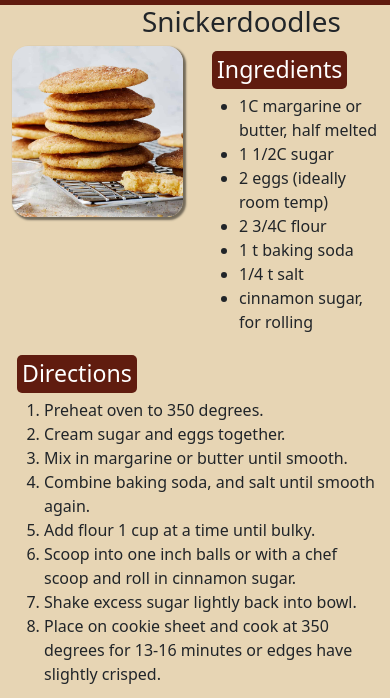
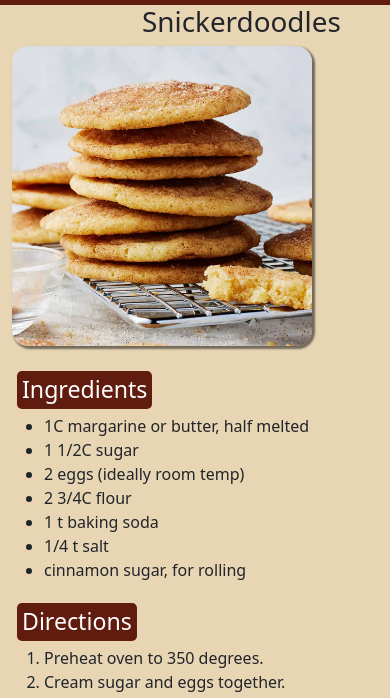
Before and after one commit to HeavensLanding/WhiskedWonder, a plain HTML site: page snickerdoodles.html in a window 390 px wide. Shown: the part 91-789 px from the top of the page. Drawn offline with nearby package versions, Linux system fonts and the light colour scheme.

Commit message:
col formatting snicker page

```diff
--- a/snickerdoodles.html
+++ b/snickerdoodles.html
@@ -32,10 +32,10 @@
         </div>
     </div>
     <div class="row">
-        <div class="col-6">
+        <div class="col-sm-12 col-md-6 col-lg-6">
             <img src="snickerdoodles.jpg" class="img-fluid max-snicker-pic">
         </div>
-        <div class="col-6">
+        <div class="col-sm-12 col-md-6 col-lg-6">
             <h3 class="header">Ingredients</h3>
             <ul>
                     <li>1C margarine or butter, half melted</li>
```
